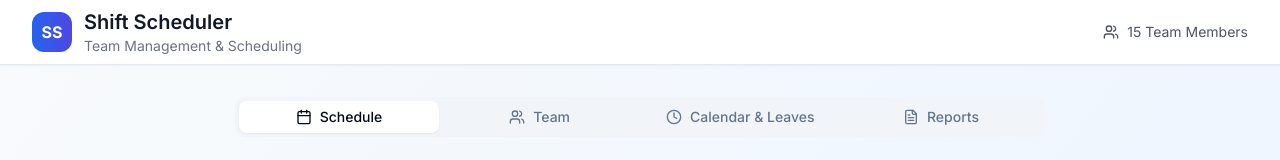
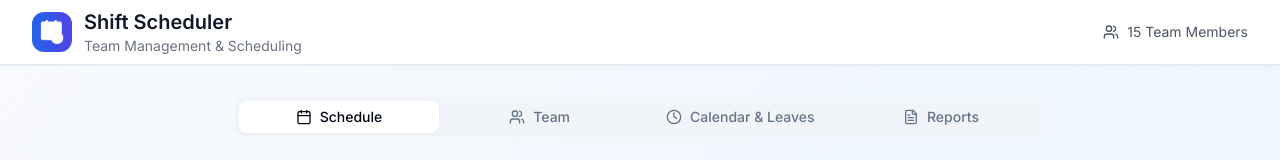
Before and after one commit to Jeeva-Cogn/shift-vibe-pro, a React (Vite) app: page / in a window 1280 px wide. Shown: the top 160 px of the page. Built offline with nearby package versions, Linux system fonts and the light colour scheme.

Commit message:
Update app and favicon icons
Updated the app icon and favicon to be more relevant to the Shift Scheduler application, sourcing them from online resources.

```diff
--- a/src/pages/Index.tsx
+++ b/src/pages/Index.tsx
@@ -28,9 +28,11 @@ const Index = () => {
           <div className="flex items-center justify-between h-16">
             <div className="flex items-center space-x-3">
               <div className="bg-gradient-to-r from-blue-600 to-indigo-600 p-2 rounded-lg">
-                <div className="h-6 w-6 text-white font-bold flex items-center justify-center">
-                  SS
-                </div>
+                <img
+                  src="/src/assets/shift-scheduler-icon.png"
+                  alt="Shift Scheduler"
+                  className="h-6 w-6 filter brightness-0 invert"
+                />
               </div>
               <div>
                 <h1 className="text-xl font-semibold text-gray-900">Shift Scheduler</h1>
```
Also changed, not shown: src/assets/shift-scheduler-icon.png (added).
